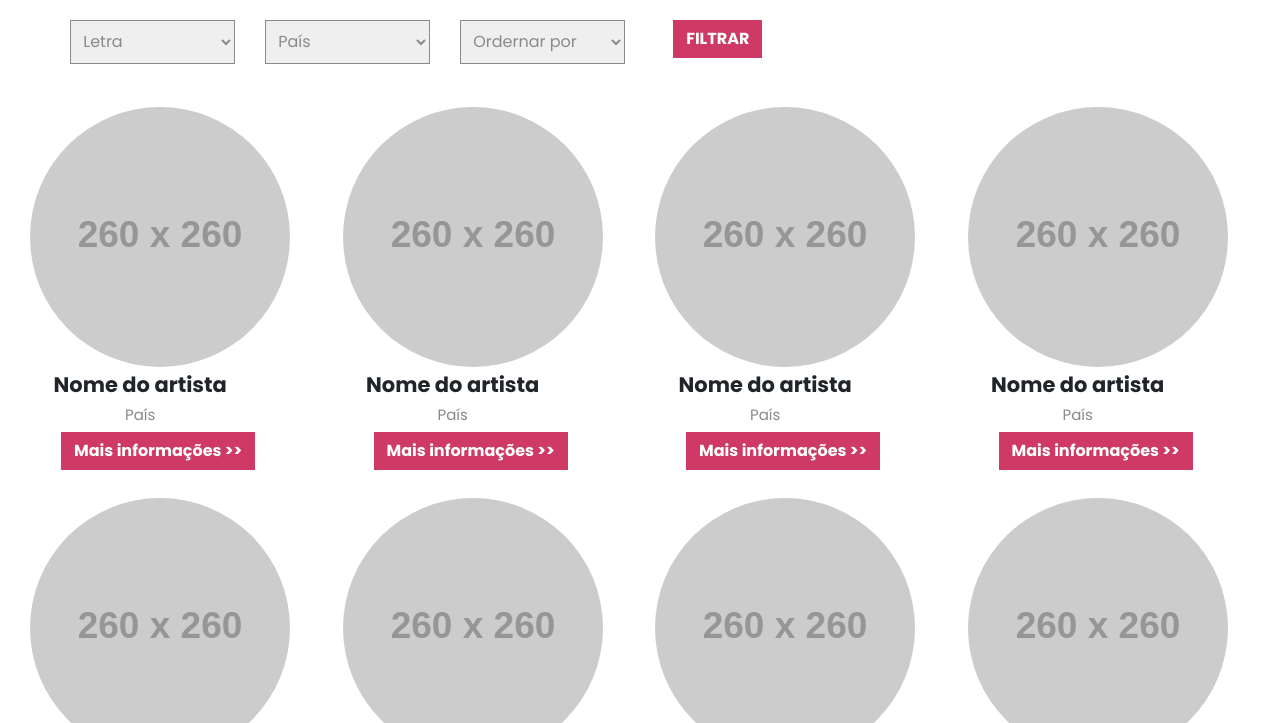
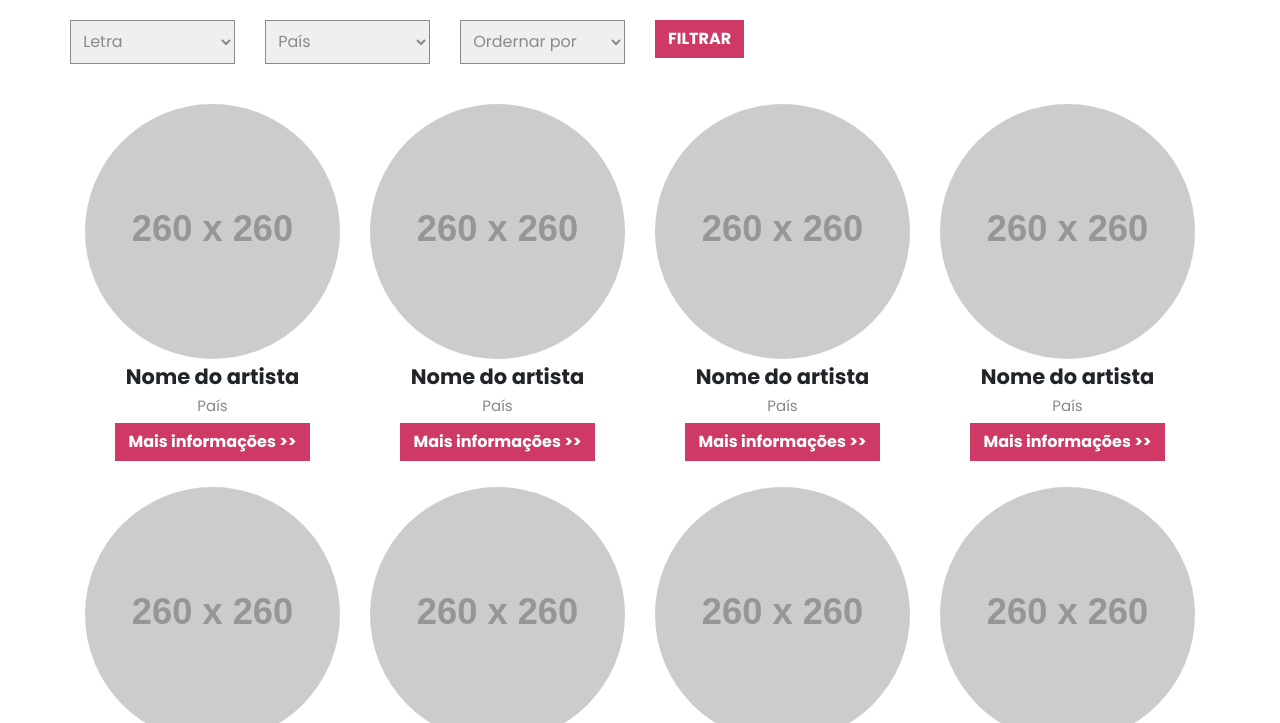
Before and after one commit to RafaelaOliva/GaleriaVIVA, a plain HTML site: page lista-artistas.html in a window 1280 px wide. Shown: the part 229-952 px from the top of the page. Drawn offline with nearby package versions, Linux system fonts and the light colour scheme; placeholder pictures from the web are drawn by us; a web font is replaced by a local one.

Commit message:
pagina de artistas ajustada

```diff
--- a/lista-artistas.css
+++ b/lista-artistas.css
@@ -157,24 +157,26 @@ h1 {
 
 #artistas {
 	border-radius: 100%;
-	margin-top: 10%;
+  margin-top: 10%;
+  width: 100%;
+}
+
+.card-artista {
+  text-align: center;
 }
 
 h2 {
 	font-family: 'Poppins', sans-serif;
 	font-size: 21px;
 	font-weight: bold;
-	text-align: center;
 	margin-top: 2%;
-	margin-right: 22%;
 }
 
 h3 {
 	font-family: 'Poppins', sans-serif;
 	font-size: 15px;
 	color: #888888;
-	text-align: center;
-	margin-right: 22%;
+
 }
 
 .btn {
@@ -182,7 +184,6 @@ h3 {
       border-radius: 0;
       font-weight: bold;
       color: white;
-	  margin-left: 11%;
 }
 
 #filtros {
--- a/lista-artistas.html
+++ b/lista-artistas.html
@@ -77,53 +77,54 @@
 					</div>
 				</div>
 			</div>
+			</section>
 
-			<section>
-			<div class="container-fluid">
-				<div class="row justify-content-center">
-					<div class="col-md-3 col-sm-8">
+			<section class="container-fluid">
+				<div class="container">
+					<div class="row">
+						<div class="col-md-3 col-sm-8 card-artista">
 							<img id="artistas" src=https://placehold.co/260 alt="error"/>
 							<h2>Nome do artista</h2>
 							<h3>País</h3>
 							<button type="button" class="btn">Mais informações >></button>
 						</div>
-					<div class="col-md-3 col-sm-8">
+						<div class="col-md-3 col-sm-8 card-artista">
 							<img id="artistas" src=https://placehold.co/260 alt="error"/>
 							<h2>Nome do artista</h2>
 							<h3>País</h3>
 							<button type="button" class="btn">Mais informações >></button>
 						</div>
-					<div class="col-md-3 col-sm-8">
+						<div class="col-md-3 col-sm-8 card-artista">
 							<img id="artistas" src=https://placehold.co/260 alt="error"/>
 							<h2>Nome do artista</h2>
 							<h3>País</h3>
 							<button type="button" class="btn">Mais informações >></button>
 						</div>
-					<div class="col-md-3 col-sm-8">
+						<div class="col-md-3 col-sm-8 card-artista">
 							<img id="artistas" src=https://placehold.co/260 alt="error"/>
 							<h2>Nome do artista</h2>
 							<h3>País</h3>
 							<button type="button" class="btn">Mais informações >></button>
 						</div>
-					<div class="col-md-3 col-sm-8">
+						<div class="col-md-3 col-sm-8 card-artista">
 							<img id="artistas" src=https://placehold.co/260 alt="error"/>
 							<h2>Nome do artista</h2>
 							<h3>País</h3>
 							<button type="button" class="btn">Mais informações >></button>
 						</div>
-					<div class="col-md-3 col-sm-8">
+						<div class="col-md-3 col-sm-8 card-artista">
 							<img id="artistas" src=https://placehold.co/260 alt="error"/>
 							<h2>Nome do artista</h2>
 							<h3>País</h3>
 							<button type="button" class="btn">Mais informações >></button>
 						</div>
-					<div class="col-md-3 col-sm-8">
+						<div class="col-md-3 col-sm-8 card-artista">
 							<img id="artistas" src=https://placehold.co/260 alt="error"/>
 							<h2>Nome do artista</h2>
 							<h3>País</h3>
 							<button type="button" class="btn">Mais informações >></button>
 						</div>
-					<div class="col-md-3 col-sm-8">
+						<div class="col-md-3 col-sm-8 card-artista">
 							<img id="artistas" src=https://placehold.co/260 alt="error"/>
 							<h2>Nome do artista</h2>
 							<h3>País</h3>
```
Lines whose indentation alone changed are shown as unchanged.
